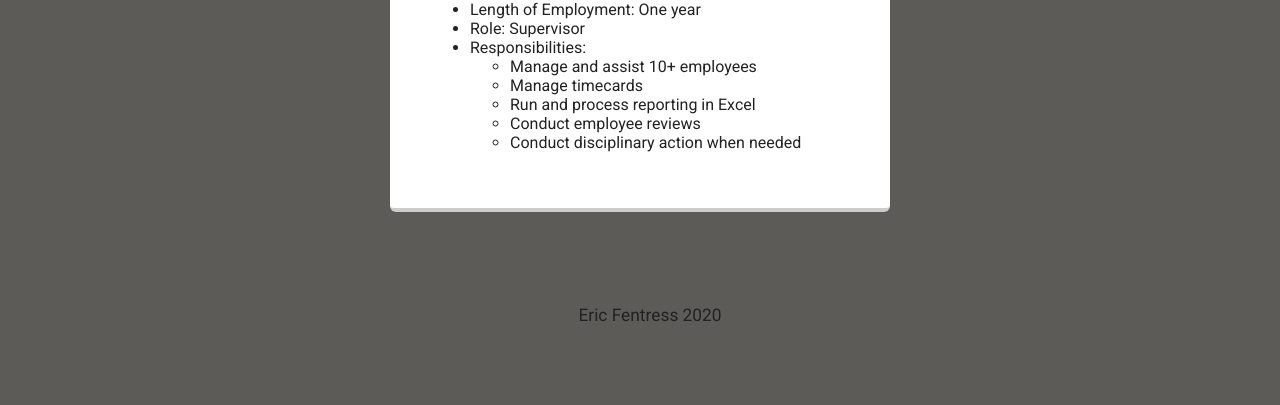
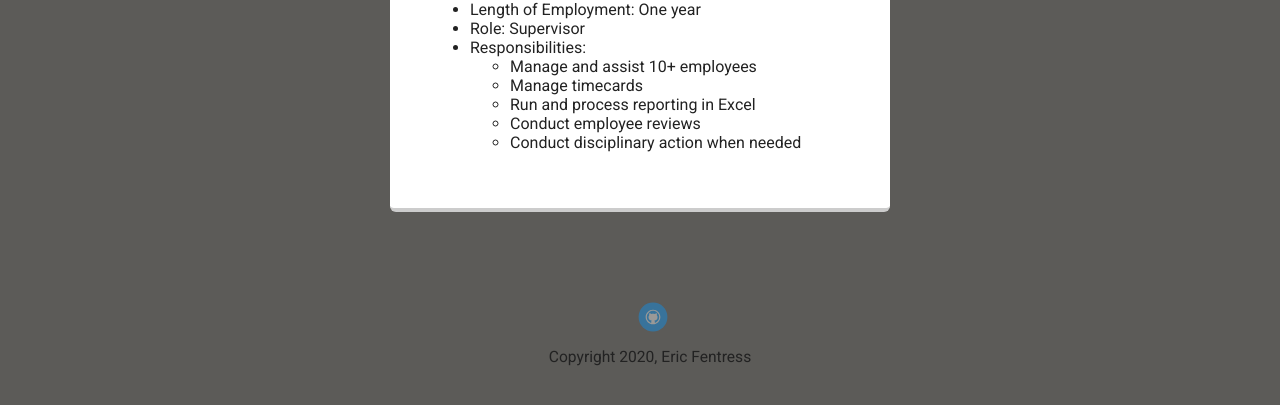
Before and after one commit to efentress/portfolio_update_v1, a plain HTML site: page experience.html in a window 1280 px wide. Shown: the part 1536-1941 px from the top of the page. Drawn offline with Linux system fonts and the light colour scheme; a web font is replaced by a local one.

Commit message:
Updated footer and added GitHUB link

```diff
--- a/experience.html
+++ b/experience.html
@@ -87,8 +87,11 @@
             </div>
         </main>
         <footer>
-            <small>Eric Fentress 2020</small>
-        </footer>
+            <ul>
+              <li><a href="https://github.com/efentress" target="_blank" class="social github">Github</a></li>
+            </ul>
+            <p class="copyright">Copyright 2020, Eric Fentress</p>
+          </footer>
     </body>
 
 </html>
```
Also changed, not shown: index.html (+1 -3 lines).
